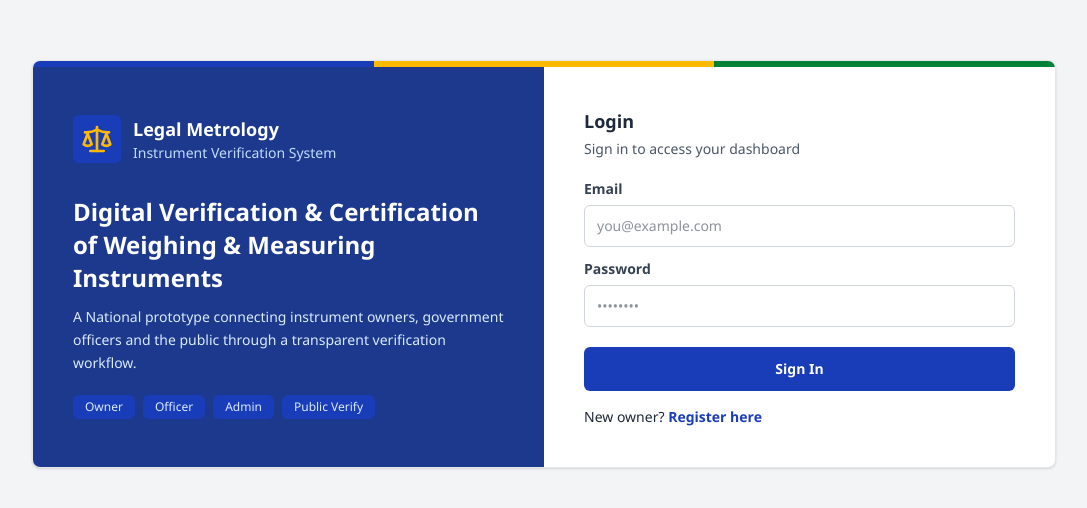
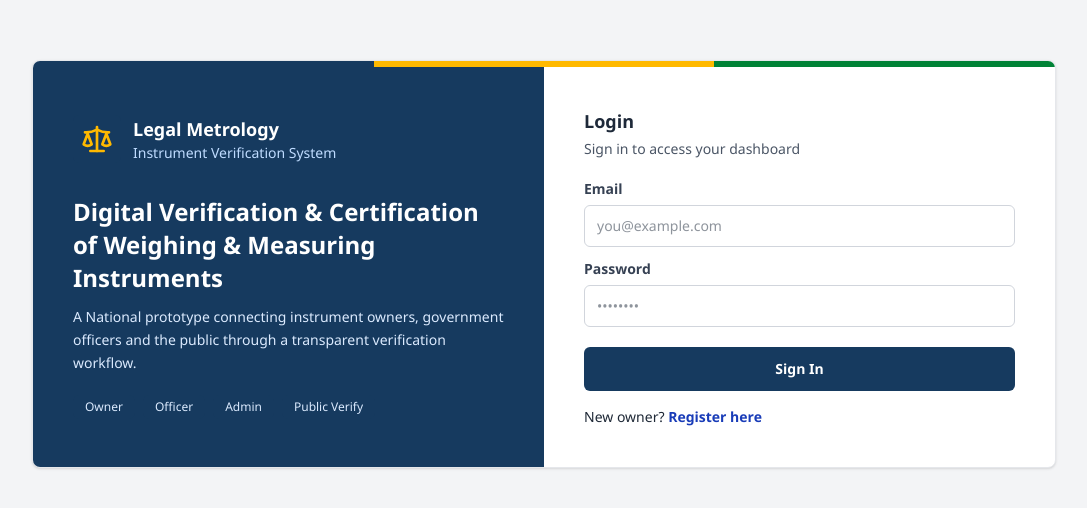
Before and after one commit to devarajdevaradeva143-create/vision-x, a React (Vite) app: page /login in a window 1280 px wide. Shown: the part 136-644 px from the top of the page, without its empty margins (96-1183 px from the left). Built offline with nearby package versions, Linux system fonts and the light colour scheme.

Commit message:
clor changes

```diff
--- a/src/components/Sidebar.jsx
+++ b/src/components/Sidebar.jsx
@@ -22,10 +22,10 @@ export default function Sidebar({ collapsed, onToggle }) {
   const widthClass = collapsed ? 'lg:w-16' : 'lg:w-64';
 
   return (
-    <aside className={`bg-blue-900 text-gray-100 lg:fixed lg:inset-y-0 lg:left-0 lg:z-20 lg:flex lg:flex-col transition-[width] duration-200 ease-in-out ${widthClass}`}>
+    <aside className={`bg-[#163A5F] text-gray-100 lg:fixed lg:inset-y-0 lg:left-0 lg:z-20 lg:flex lg:flex-col transition-[width] duration-200 ease-in-out ${widthClass}`}>
       <div className="flex items-center justify-between border-b border-blue-800 px-4 py-4 lg:px-5">
         <div className="flex items-center gap-3">
-          <div className="flex h-10 w-10 shrink-0 items-center justify-center rounded-md bg-blue-800 text-amber-400">
+          <div className="flex h-10 w-10 shrink-0 items-center justify-center rounded-md bg-[#163A5F] text-amber-400">
             <Scale size={26} />
           </div>
           {!collapsed && (
@@ -40,7 +40,7 @@ export default function Sidebar({ collapsed, onToggle }) {
       <div className="flex justify-end px-2 py-2 lg:justify-center">
         <button
           onClick={onToggle}
-          className="inline-flex items-center justify-center rounded-md border border-blue-700 bg-blue-800 p-2 text-blue-100 hover:bg-blue-700 hover:text-white"
+          className="inline-flex items-center justify-center rounded-md border border-blue-700 bg-[#163A5F] p-2 text-blue-100 hover:bg-blue-700 hover:text-white"
           title={t('portalName')}
         >
           {collapsed ? <PanelLeftOpen size={16} /> : <PanelLeftClose size={16} />}
@@ -82,7 +82,7 @@ export default function Sidebar({ collapsed, onToggle }) {
           <div className="flex justify-center">
             <button
               onClick={handleLogout}
-              className="flex items-center justify-center rounded-md border border-blue-700 bg-blue-800 p-2 text-red-200 hover:bg-blue-700 hover:text-red-100"
+              className="flex items-center justify-center rounded-md border border-blue-700 bg-[#163A5F] p-2 text-red-200 hover:bg-blue-700 hover:text-red-100"
               title={t('logout')}
             >
               <LogOut size={16} />
@@ -94,7 +94,7 @@ export default function Sidebar({ collapsed, onToggle }) {
             <div className="mb-2 text-xs text-blue-200">{t(roleLabelKeys[currentUser?.role])}</div>
             <button
               onClick={handleLogout}
-              className="flex w-full items-center gap-2 rounded-md border border-blue-700 bg-blue-800 px-3 py-2 text-sm font-semibold text-red-200 hover:bg-blue-700 hover:text-red-100"
+              className="flex w-full items-center gap-2 rounded-md border border-blue-700 bg-[#163A5F] px-3 py-2 text-sm font-semibold text-red-200 hover:bg-blue-700 hover:text-red-100"
             >
               <LogOut size={16} /> {t('logout')}
             </button>
@@ -115,8 +115,8 @@ function MenuLink({ to, icon, label, collapsed }) {
           collapsed ? 'lg:justify-center lg:px-0' : ''
         } ${
           isActive
-            ? 'border-amber-400 bg-blue-800 font-semibold text-white'
-            : 'border-transparent text-blue-100 hover:bg-blue-800 hover:text-white'
+            ? 'border-amber-400 bg-[#163A5F] font-semibold text-white'
+            : 'border-transparent text-blue-100 hover:bg-[#163A5F] hover:text-white'
         }`
       }
     >
--- a/src/pages/Login.jsx
+++ b/src/pages/Login.jsx
@@ -25,15 +25,15 @@ export default function Login() {
       <div className="w-full max-w-5xl overflow-hidden rounded-lg border border-gray-200 bg-white shadow-sm">
         {/* Government accent band */}
         <div className="flex h-1.5">
-          <div className="flex-1 bg-blue-800" />
+          <div className="flex-1 bg-[#163A5F]" />
           <div className="flex-1 bg-amber-400" />
           <div className="flex-1 bg-green-700" />
         </div>
 
         <div className="grid md:grid-cols-2">
-          <div className="flex flex-col justify-center bg-blue-900 p-8 text-white lg:p-10">
+          <div className="flex flex-col justify-center bg-[#163A5F] p-8 text-white lg:p-10">
             <div className="mb-5 flex items-center gap-3">
-              <div className="flex h-12 w-12 items-center justify-center rounded-md bg-blue-800 text-amber-400">
+              <div className="flex h-12 w-12 items-center justify-center rounded-md bg-[#163A5F] text-amber-400">
                 <Scale size={32} />
               </div>
               <div>
@@ -47,7 +47,7 @@ export default function Login() {
             </p>
             <div className="mt-5 flex flex-wrap gap-2 text-xs">
               {['Owner', 'Officer', 'Admin', 'Public Verify'].map(r => (
-                <span key={r} className="rounded-md bg-blue-800 px-3 py-1 font-medium text-blue-100">{r}</span>
+                <span key={r} className="rounded-md bg-[#163A5F] px-3 py-1 font-medium text-blue-100">{r}</span>
               ))}
             </div>
           </div>
@@ -69,7 +69,7 @@ export default function Login() {
               <Label>Password</Label>
               <Input type="password" value={password} onChange={e => setPassword(e.target.value)} placeholder="••••••••" required />
 
-              <button className="mt-5 w-full cursor-pointer rounded-md bg-blue-800 px-4 py-3 text-sm font-semibold text-white hover:bg-blue-900">
+              <button className="mt-5 w-full cursor-pointer rounded-md bg-[#163A5F] px-4 py-3 text-sm font-semibold text-white hover:bg-[#163A5F]">
                 Sign In
               </button>
             </form>
```
